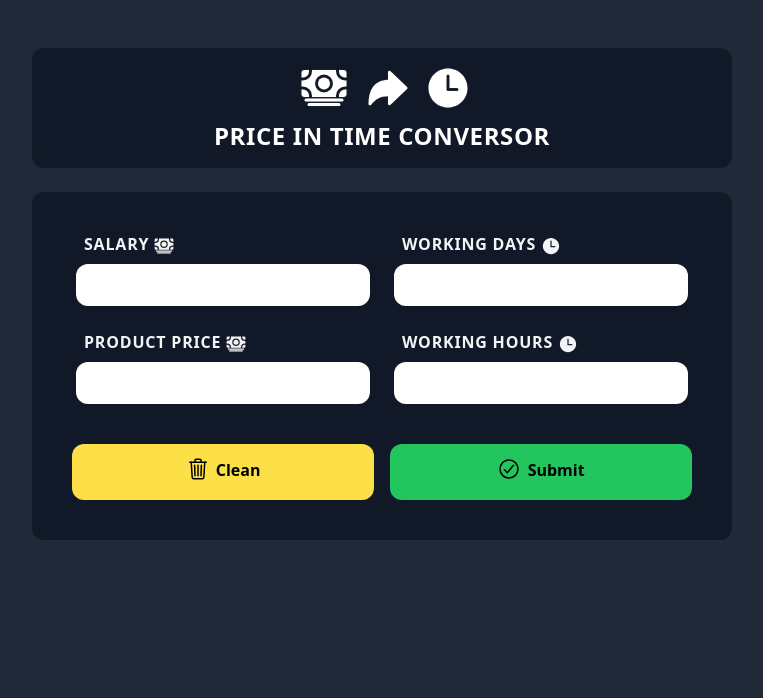
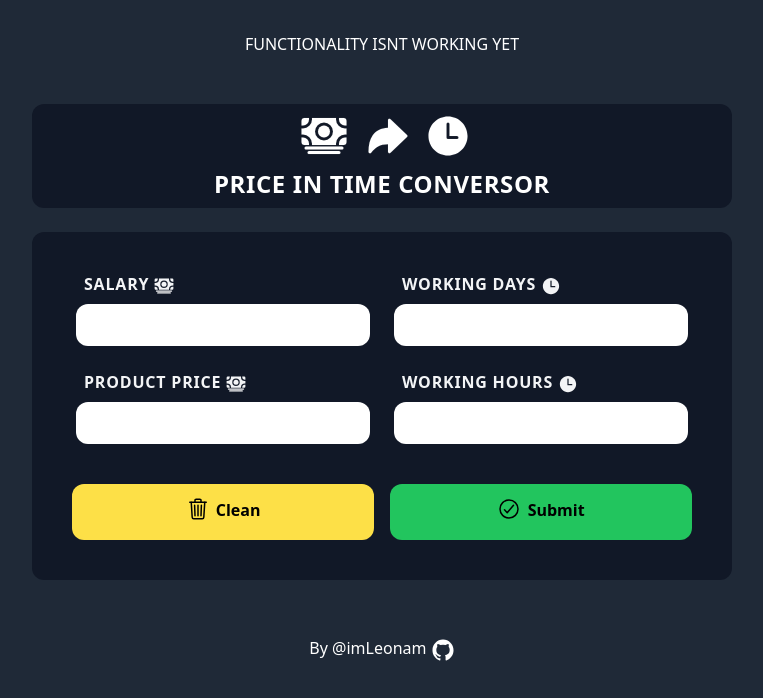
Before and after one commit to imLeonam/price-hour-conversor, a website: page src/pages/index.html in a window 1280 px wide. Shown: the whole page, without its empty margins (258-1021 px from the left). Drawn offline with nearby package versions, Linux system fonts and the light colour scheme.

Commit message:
feat(index): added some authoral infos

```diff
--- a/src/pages/index.html
+++ b/src/pages/index.html
@@ -1,5 +1,5 @@
 <!DOCTYPE html>
-<html lang="en">
+<html lang="en" class="h-full">
 
   <head>
     <meta charset="UTF-8" />
@@ -8,9 +8,11 @@
     <link href="/dist/output.css" rel="stylesheet" />
   </head>
 
-  <body class="bg-gray-800">
+  <body class="bg-gray-800 h-full m-0">
+    <h1 class="mt-8 text-center text-white font-black">FUNCTIONALITY ISNT WORKING YET</h1>
     <!-- Title -->
-    <div class="w-[70vw] max-width mx-auto text-center mt-12 py-4 p-2 rounded-xl bg-gray-900">
+    <header>
+      <div class="w-[70vw] max-width mx-auto text-center mt-12 h-max p-2 rounded-xl bg-gray-900">
         <ion-icon class="text-white align-middle text-5xl mb-2 ml-2" name="cash"></ion-icon>
         <ion-icon class="text-white align-middle text-5xl mb-2 ml-3" name="arrow-redo"></ion-icon>
         <ion-icon class="text-white align-middle text-5xl mb-2 ml-2" name="time"></ion-icon>
@@ -18,8 +20,10 @@
           PRICE IN TIME CONVERSOR
         </h1>
       </div>
+    </header>
 
-    <!-- Form -->
+    <!-- Form/Results -->
+    <article>
       <div class="w-[70vw] max-width mx-auto p-10 mt-6 rounded-xl bg-gray-900">
         <form>
           <div class="grid gap-4 grid-cols-2">
@@ -37,13 +41,24 @@
             <my-submit-button color="bg-green-500" icon="checkmark-circle-outline"></my-submit-button>
           </div>
         </form>
-
       </div>
 
       <!-- Results -->
       <div class="expanded-panel mx-auto text-center mt-6 mb-6 py-4 p-2 rounded-xl">
 
       </div>
+    </article>
+
+    <footer>
+      <div class="text-center absolute bottom-0 w-full bg-gray-800">
+        <h3 class="text-white">
+          By
+          <a class="text-cyan-300" href="https://github.com/imLeonam">
+            @imLeonam
+            <ion-icon class="text-2xl align-middle" name="logo-github"></ion-icon></a>
+        </h3>
+      </div>
+    </footer>
   </body>
 
   <style>
```
Lines whose indentation alone changed are shown as unchanged.
